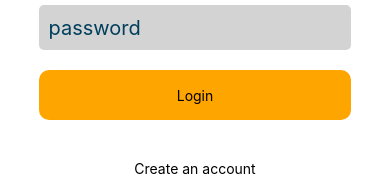
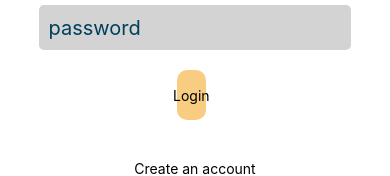
Before and after one commit to GreenField-Org/ultracrewmobile, a React Native app: screen / in a window 390 px wide. Shown: the part 150-326 px from the top of the page. Built offline with nearby package versions, Linux system fonts and the light colour scheme.

Commit message:
ultracrewmobile#71 - adding default btn to login screen

```diff
--- a/App.js
+++ b/App.js
@@ -7,6 +7,5 @@ export default function App() {
   return(
     <View>
       <LoginScreen/>
-      <PhoneNumber/>
     </View>
   )};
--- a/Components/LoginScreen.js
+++ b/Components/LoginScreen.js
@@ -1,6 +1,7 @@
 import React, { useState } from 'react';
 import { StyleSheet, Text, TextInput, View, Image, TouchableOpacity } from 'react-native';
 import { useFonts } from 'expo-font';
+import DefaultButton from './DefaultButton';
 
 export default function LoginScreen() {
   //it's binnnaa while since I've used state. But I think this is right
@@ -35,9 +36,7 @@ export default function LoginScreen() {
   />
 </View>
 
-<TouchableOpacity style={styles.loginButton}>
-  <Text style={styles.loginText}>Login</Text>
-</TouchableOpacity>
+<DefaultButton buttonText='Login'/>
 
 <TouchableOpacity>
   <Text style={styles.createAcct}
```
